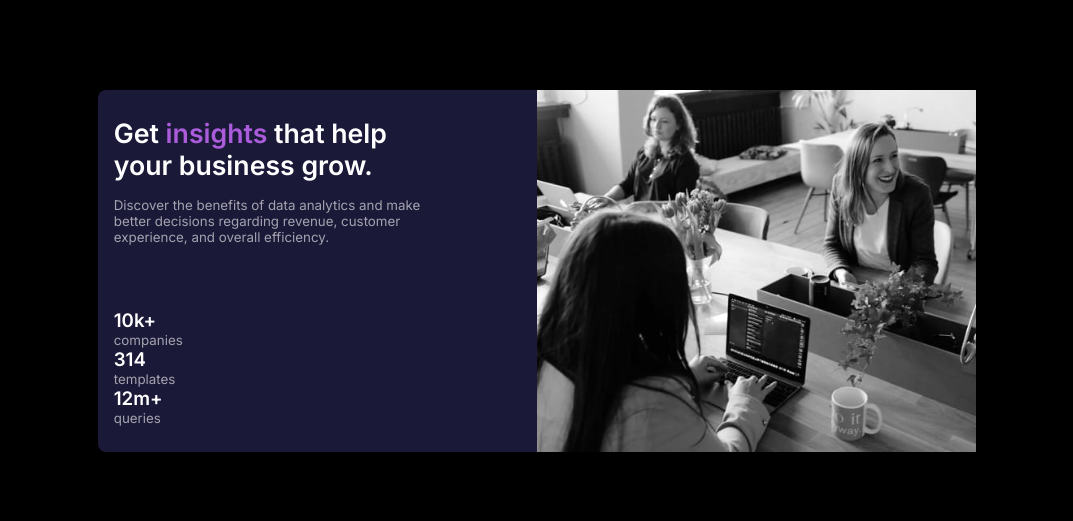
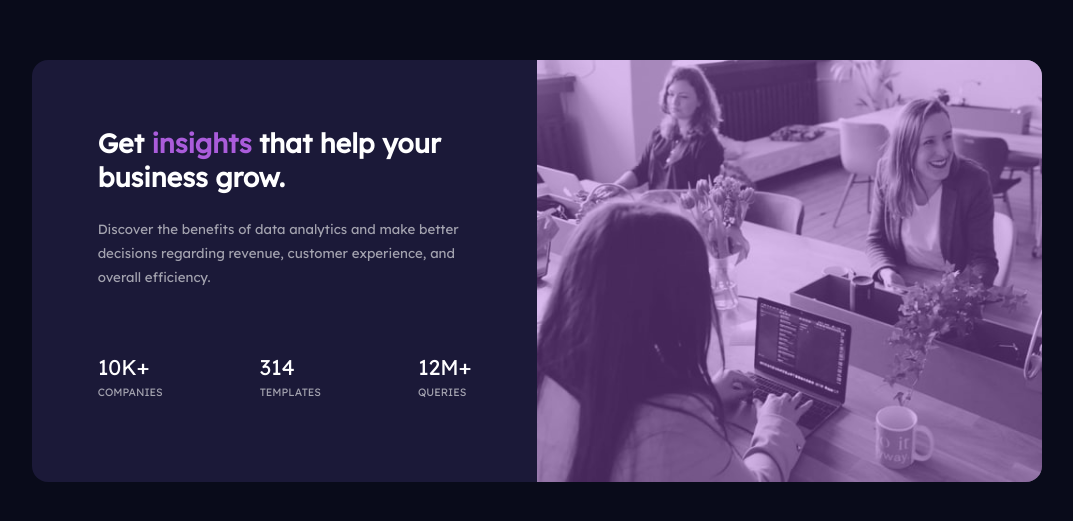
Before and after one commit to DEVLevid/Stats-preview-Card, a plain HTML site: page index.html in a window 1280 px wide. Shown: the part 129-650 px from the top of the page, without its empty margins (103-1176 px from the left). Drawn offline with Linux system fonts and the light colour scheme.

Commit message:
Add files via upload

```diff
--- a/index.html
+++ b/index.html
@@ -17,34 +17,37 @@
     <div class="container">
 
       <div class="card-left">
-
+        <div class="text-container">
           <div class="title">
-          <h1>Get <span>insights</span> that help <br> your business grow.</h1>
+            <h1>Get <span>insights</span> that help your business grow.</h1>
           </div>
 
-        <div class="description">
-          <p class="description">Discover the benefits of data analytics and make<br> better decisions regarding
-            revenue, customer <br>
-            experience, and overall efficiency.</p>
+          <div class="subtitle">
+            <p class="description">Discover the benefits of data analytics and make better decisions regarding
+              revenue, customer experience, and overall efficiency.</p>
           </div>
+
 
           <div class="informations">
             <div class="companies">
-          <h1>10k+</h1>
+              <p class="number">10k+</p>
               <p class="settings">companies</p>
             </div>
             <div class="templates">
-          <h1>314</h1>
+              <p class="number">314</p>
               <p class="settings">templates</p>
             </div>
             <div class="queries">
-          <h1>12m+</h1>
+              <p class="number">12m+</p>
               <p class="settings">queries</p>
             </div>
           </div>
         </div>
+      </div>
 
+      <div class="img-container">
         <img src="images/image-header-desktop.jpg" alt="img">
+      </div>
 
     </div>
   </div>
--- a/style.css
+++ b/style.css
@@ -1,4 +1,4 @@
-@import url('https://fonts.googleapis.com/css2?family=Inter:wght@400;600&display=swap');
+@import url('https://fonts.googleapis.com/css2?family=Inter:wght@400;700&family=Lexend+Deca&display=swap');
 
 *{
     padding: 0;
@@ -13,27 +13,49 @@
     --white: hsl(0, 0%, 100%);
     --transparent-white: hsla(0, 0%, 100%, 0.75);
     --Slightly-tranparent-white: hsla(0, 0%, 100%, 0.6);
-    background-color: var(--Very-dark-blue);
 }
 
 body{
     font-family: 'Inter', sans-serif;
-    background: #000;
-}
-.main{
+    font-family: 'Lexend Deca', sans-serif;
+    background: var(--Very-dark-blue);
     min-height: 100vh;
     display: flex;
     align-items: center;
-    justify-content: center;
+    font-weight: 13pt;
+}
+.main{
+    margin: 0 auto;
 }
 
 .container{
+    width: 1010px;
     background-color: var(--Dark-desaturated-blue);
     color: var(--white);
-    display: flex;
-    align-items: center;
-    justify-content: space-between;
-    border-radius: 0.5rem;
+    display: grid;
+    grid-template-columns: 1fr 1fr;
+    overflow: hidden;
+    border-radius: 1rem;
+    margin: 2rem;
+}
+
+.img-container img{
+    width: 100%;
+    height: 100%;
+}
+
+.img-container{
+    position: relative;
+}
+
+.img-container::after{
+    position: absolute;
+    content: "";
+    height: 100%;
+    width: 100%;
+    left: 0;
+    top: 0;
+    background-color: hsl(277, 64%, 61%, 0.4);
 }
 
 span{
@@ -49,11 +71,34 @@ p{
     color: var(--Slightly-tranparent-white);
 }
 
-.card-left{
-    gap: 2rem;
-    padding: 1rem;
+.title{
+    font-weight: 700;
+    padding-bottom: 1rem;
 }
 
+.subtitle{
+    line-height: 1.8;
+}
+
+.text-container{
+    padding: 13%;
+}
+
+.informations{
+    display: flex;
+    justify-content: space-between;
+    text-transform: uppercase;
+}
+
+.settings{
+    font-size: 8pt;
+}
+
+.number{
+    font-size: 16pt;
+    color: var(--white);
+    margin-bottom: 0.3rem;
+}
 
 .informations h1{
     font-size: 14pt;
@@ -63,12 +108,3 @@ p{
     padding-top: 0.5rem;
     margin-bottom: 4rem;
 }
-
-.container .card-rigth{
-    width: 50%;
-    height: auto;
-}
-
-.container img{
-    width: 50%;
-}
```
Lines whose indentation alone changed are shown as unchanged.
